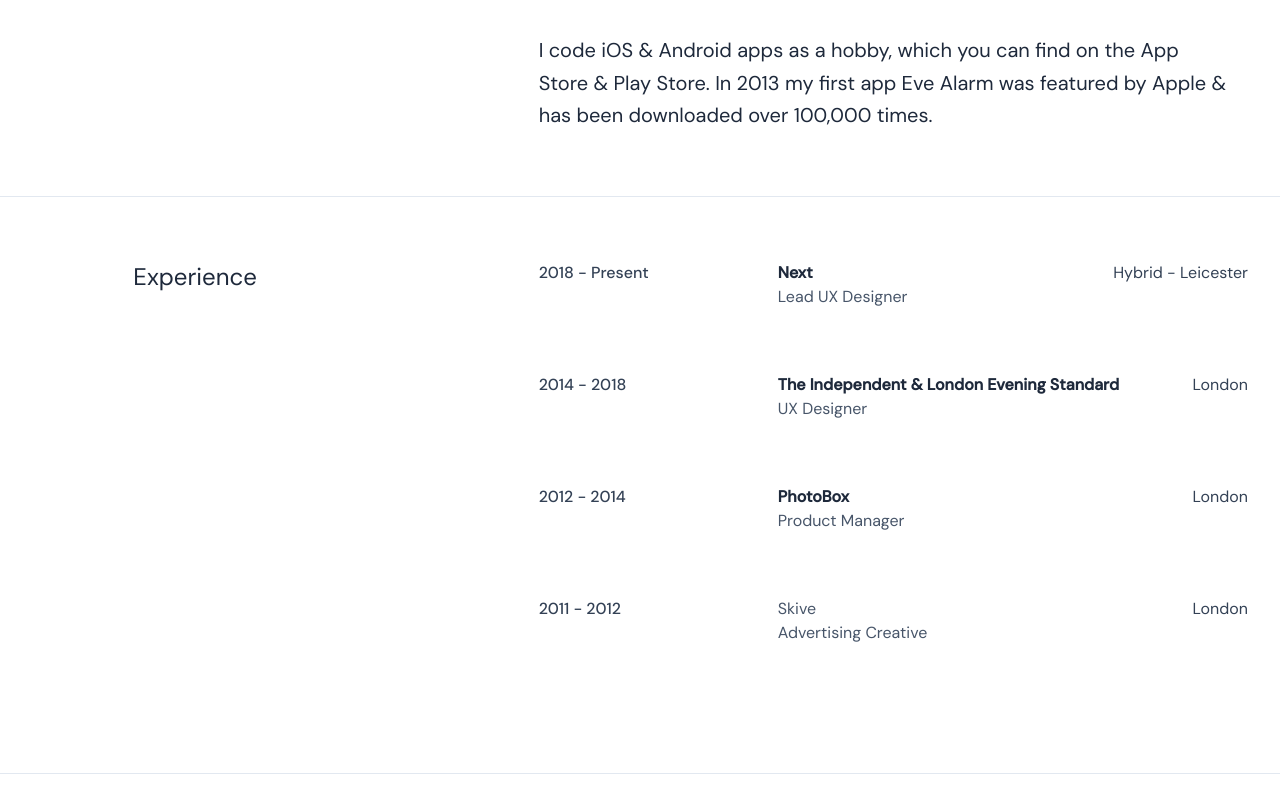
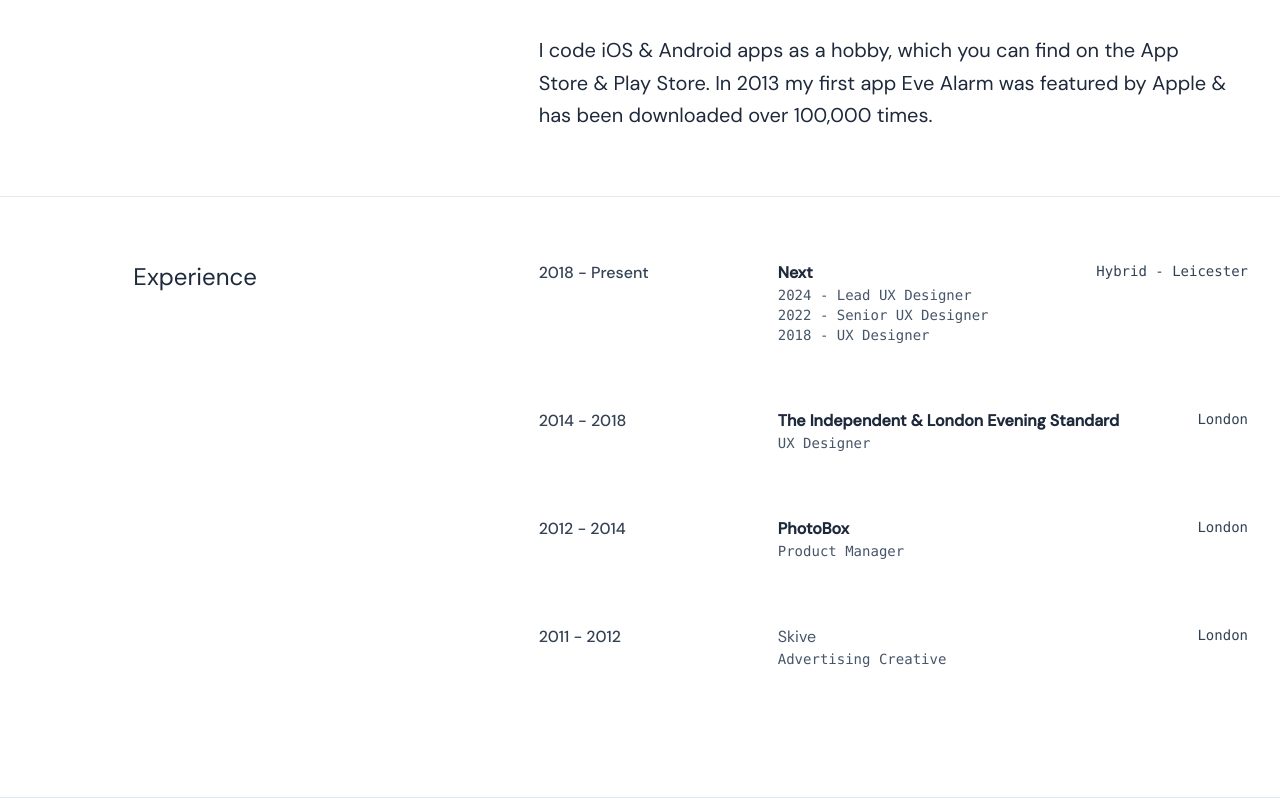
Before and after one commit to danielpape/danielpape.co.uk, a Next.js app: page / in a window 1280 px wide. Shown: the part 1457-2255 px from the top of the page. Before the commit the page ends 2231 px from the top, so only its background shows below. Built offline with nearby package versions, Linux system fonts and the light colour scheme; a web font is replaced by a local one.

Commit message:
Added Job titles and styling to experience

```diff
--- a/components/experience.js
+++ b/components/experience.js
@@ -16,11 +16,17 @@
               <div class="font-bold dark:text-slate-200 text-slate-800">
                 Next
               </div>
-              <div class="dark:text-slate-400 text-slate-600">
-                Lead UX Designer
+              <div class="font-mono text-sm dark:text-slate-400 text-slate-600">
+                2024 - Lead UX Designer
+              </div>
+              <div class="font-mono text-sm dark:text-slate-400 text-slate-600">
+                2022 - Senior UX Designer
+              </div>
+              <div class="font-mono text-sm dark:text-slate-400 text-slate-600">
+                2018 - UX Designer
               </div>
             </div>
-            <div class="text-right dark:text-slate-300 text-slate-700">
+            <div class="font-mono text-sm text-right dark:text-slate-300 text-slate-700">
               Hybrid - Leicester
             </div>
           </div>
@@ -36,9 +42,11 @@
               <div class="font-bold dark:text-slate-200 text-slate-800">
                 The Independent & London Evening Standard
               </div>
-              <div class="dark:text-slate-400 text-slate-600">UX Designer</div>
+              <div class="font-mono text-sm dark:text-slate-400 text-slate-600">
+                UX Designer
+              </div>
             </div>
-            <div class="text-right dark:text-slate-300 text-slate-700">
+            <div class="font-mono text-sm text-right dark:text-slate-300 text-slate-700">
               London
             </div>
           </div>
@@ -54,11 +62,11 @@
               <div class="font-bold dark:text-slate-200 text-slate-800">
                 PhotoBox
               </div>
-              <div class="dark:text-slate-400 text-slate-600">
+              <div class="font-mono text-sm dark:text-slate-400 text-slate-600">
                 Product Manager
               </div>
             </div>
-            <div class="text-right dark:text-slate-300 text-slate-700">
+            <div class="font-mono text-sm text-right dark:text-slate-300 text-slate-700">
               London
             </div>
           </div>
@@ -72,11 +80,11 @@
           <div class="col-span-2 flex justify-between">
             <div>
               <div class="dark:text-slate-400 text-slate-600">Skive</div>
-              <div class="dark:text-slate-400 text-slate-600">
+              <div class="font-mono text-sm dark:text-slate-400 text-slate-600">
                 Advertising Creative
               </div>
             </div>
-            <div class="text-right dark:text-slate-300 text-slate-700">
+            <div class="font-mono text-sm text-right dark:text-slate-300 text-slate-700">
               London
             </div>
           </div>
```
